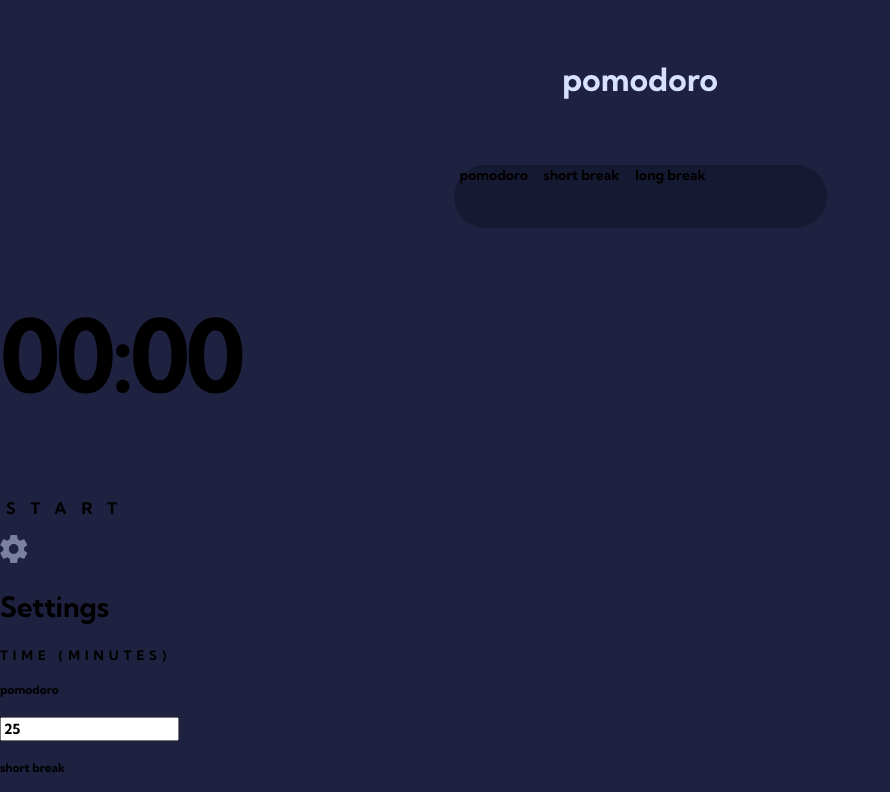
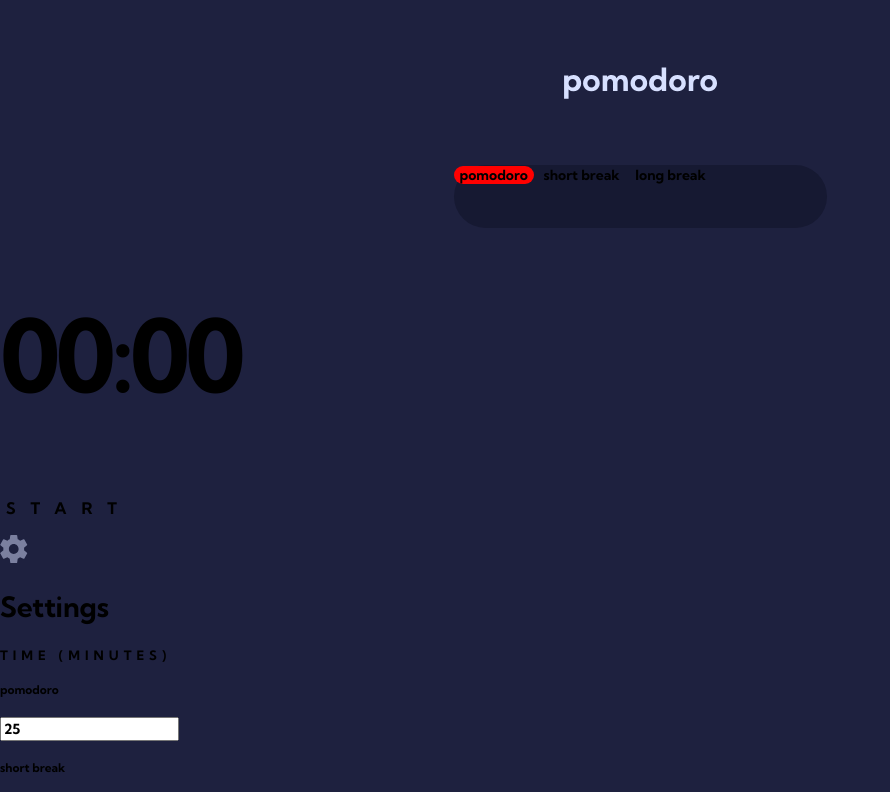
Before and after one commit to ZZ83/pomodoro-app, a website: page index.html in a window 1280 px wide. Shown: the top 792 px of the page, without its empty margins (0-890 px from the left). Drawn offline with Linux system fonts and the light colour scheme.

Commit message:
Move cycle.scss file to components folder

```diff
--- a/index.html
+++ b/index.html
@@ -18,7 +18,7 @@
 		<main>
 			<!-- CYCLE SECTION -->
 			<section class="cycle">
-				<button class="cycle-btn">pomodoro</button>
+				<button class="btn cycle-btn">pomodoro</button>
 				<button class="cycle-btn">short break</button>
 				<button class="cycle-btn">long break</button>
 			</section>
--- a/sass/components/buttons.scss
+++ b/sass/components/buttons.scss
@@ -1 +1,6 @@
 @use '../abstracts' as *;
+
+.btn {
+    background-color: red;
+    @extend %main-radius;
+}
--- /dev/null
+++ b/sass/components/index.scss
@@ -0,0 +1,2 @@
+@forward 'buttons';
+@forward 'cycle';
--- a/sass/layout/index.scss
+++ b/sass/layout/index.scss
@@ -1,2 +1 @@
-@forward 'cycle';
 @forward 'header';
--- a/sass/styles.scss
+++ b/sass/styles.scss
@@ -1,2 +1,3 @@
 @use 'base';
 @use 'layout';
+@use 'components';
```
Also changed, not shown: css/min-styles.css, css/styles.css, sass/components/cycle.scss (renamed from sass/layout/cycle.scss), 2 other files.
